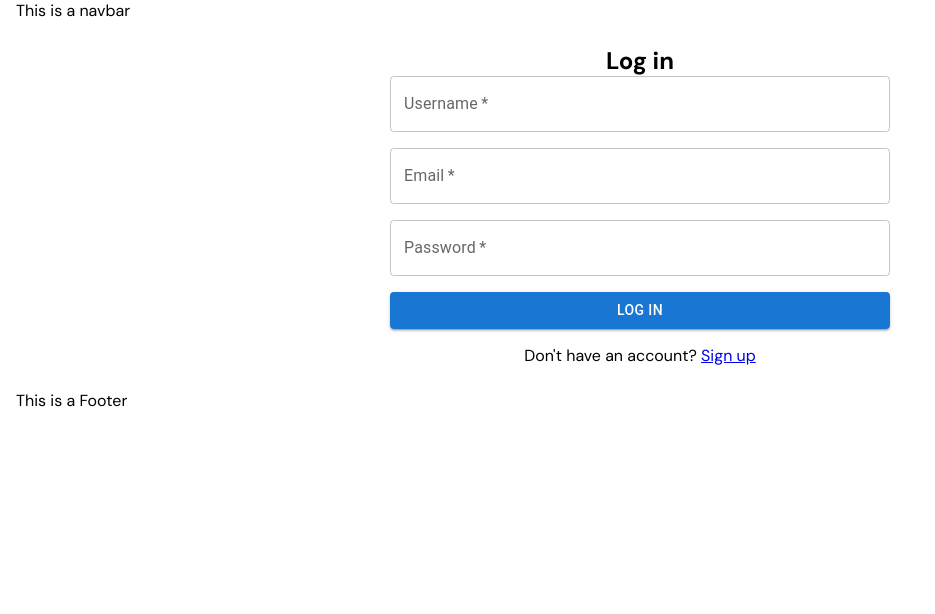
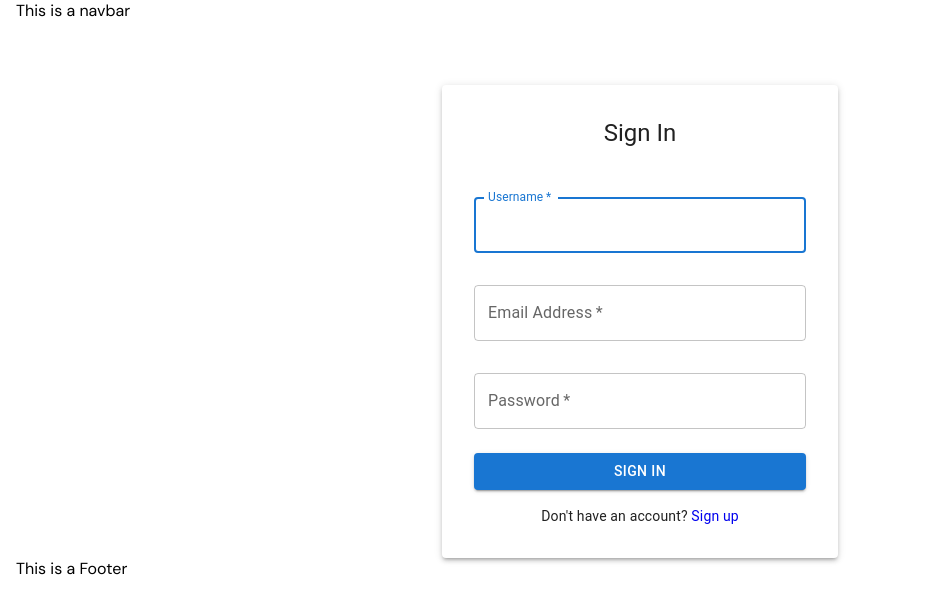
Before and after one commit to sesartrumpet/cs386-pennypilot, a React (Create React App) app in the folder frontend/: page /Login in a window 1280 px wide. Shown: the top 614 px of the page, without its empty margins (0-935 px from the left). Built offline with nearby package versions, Linux system fonts and the light colour scheme.

Commit message:
Changed styling for login page

```diff
--- a/frontend/src/components/Login.jsx
+++ b/frontend/src/components/Login.jsx
@@ -1,7 +1,27 @@
 import React, { useState } from 'react';
-import { TextField, Button, Tabs, Tab, Box } from '@mui/material';
-import { Link, useNavigate } from "react-router-dom";
+import {
+  Box,
+  Button,
+  Container,
+  TextField,
+  Typography,
+  Paper,
+} from '@mui/material';
 import { styled } from '@mui/material/styles';
+import { Link, useNavigate } from 'react-router-dom';
+
+const StyledPaper = styled(Paper)(({ theme }) => ({
+  padding: theme.spacing(4),
+  display: 'flex',
+  flexDirection: 'column',
+  alignItems: 'center',
+  marginTop: theme.spacing(8),
+}));
+
+const Form = styled('form')(({ theme }) => ({
+  width: '100%',
+  marginTop: theme.spacing(1),
+}));
 
 const Login = () => {
     const [username, setUsername] = useState('');
@@ -41,67 +61,75 @@ const Login = () => {
     }
 
     return (
-        <Box
-            sx={{
-                padding: 3,
-                display: 'flex',
-                flexDirection: 'column',
-                alignItems: 'center'
-            }}
-        >
-            <h2>Log in</h2>
-            <form onSubmit={handleSubmit} style={{ display: 'flex', flexDirection: 'column', alignItems: 'center' }}>
-                <Box centered="true">
+        <Container component="main" maxWidth="xs">
+            <StyledPaper elevation={3}>
+                <Typography component="h1" variant="h5">
+                    Sign In
+                </Typography>
+                <Form onSubmit={handleSubmit}>
+                    <Box sx={{ mt: 3 }}>
                         <TextField
-                        variant="outlined"
+                            margin="normal"
+                            required
+                            fullWidth
                             label="Username"
-                        type="text"
-                        id="username"
+                            name="username"
+                            autoFocus
                             value={username}
                             onChange={(e) => setUsername(e.target.value)}
+                            inputProps={{ maxLength: 24 }}
+                            sx={{ mb: 2 }}
+                        />
+                        <TextField
+                            margin="normal"
                             required
-                        inputProps={{ maxLength: 24 }}
-                        sx={{ marginBottom: 2, minWidth: 500 }}
-                    />
-                </Box>
-                <Box centered="true">
-                    <TextField
-                        variant="outlined"
-                        label="Email"
+                            fullWidth
+                            label="Email Address"
+                            name="email"
                             type="email"
-                        id="email"
+                            autoComplete="email"
                             value={email}
                             onChange={(e) => setEmail(e.target.value)}
+                            inputProps={{ maxLength: 64 }}
+                            sx={{ mb: 2 }}
+                        />
+                        <TextField
+                            margin="normal"
                             required
-                        inputProps={{ maxLength: 64 }}
-                        sx={{ marginBottom: 2, minWidth: 500 }}
-                    />
-                </Box>
-                <Box centered="true">
-                    <TextField
-                        variant="outlined"
+                            fullWidth
+                            name="password"
                             label="Password"
                             type="password"
-                        id="password"
                             value={password}
                             onChange={(e) => setPassword(e.target.value)}
-                        required
                             inputProps={{ maxLength: 64 }}
-                        sx={{ marginBottom: 2, minWidth: 500 }}
+                            sx={{ mb: 3 }}
                         />
-                </Box>
                         <Button
                             type="submit"
-                    centered="true"
+                            fullWidth
                             variant="contained"
-                    sx={{ marginBottom: 2, minWidth: 500 }}
+                            sx={{ mb: 2 }}
                         >
-                    Log in
+                            Sign In
                         </Button>
-            </form>
-            <p>Don't have an account? <Link to="/Register">Sign up</Link></p>
-            <p>{message}</p>
+                        <Box sx={{ textAlign: 'center' }}>
+                            <Typography variant="body2">
+                                Don't have an account?{' '}
+                                <Link to="/register" style={{ textDecoration: 'none' }}>
+                                    Sign up
+                                </Link>
+                            </Typography>
+                            {message && (
+                                <Typography color="error" sx={{ mt: 2 }}>
+                                    {message}
+                                </Typography>
+                            )}
                         </Box>
+                    </Box>
+                </Form>
+            </StyledPaper>
+        </Container>
     );
 };
 
```
Lines whose indentation alone changed are shown as unchanged.
